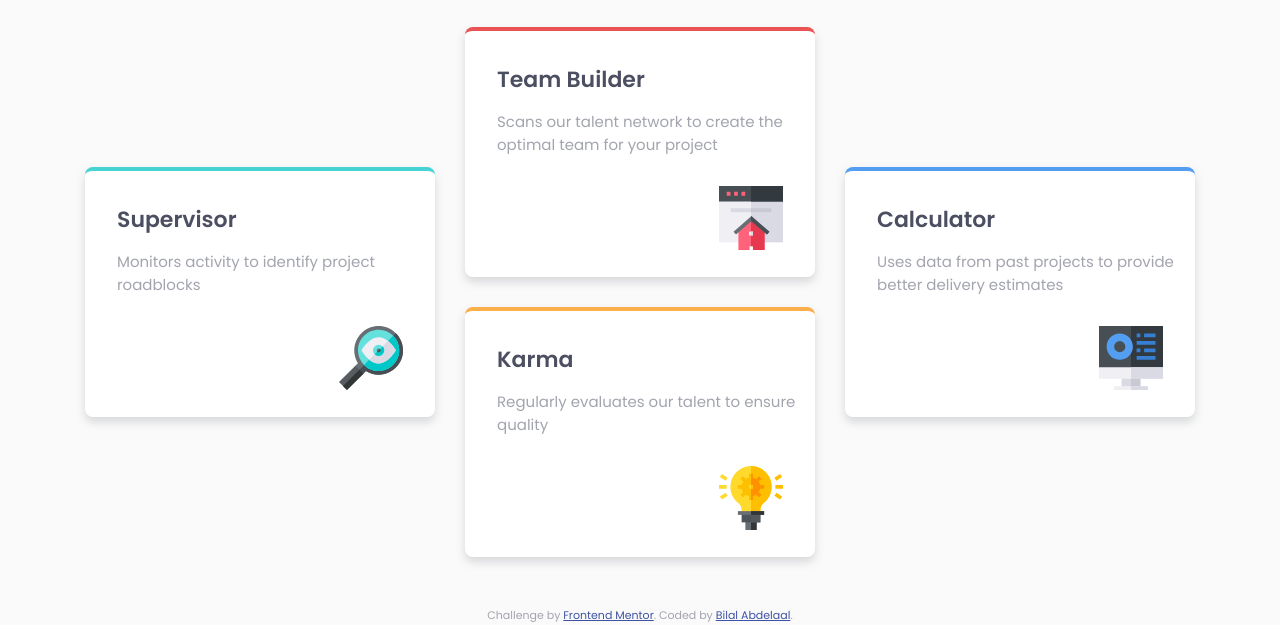
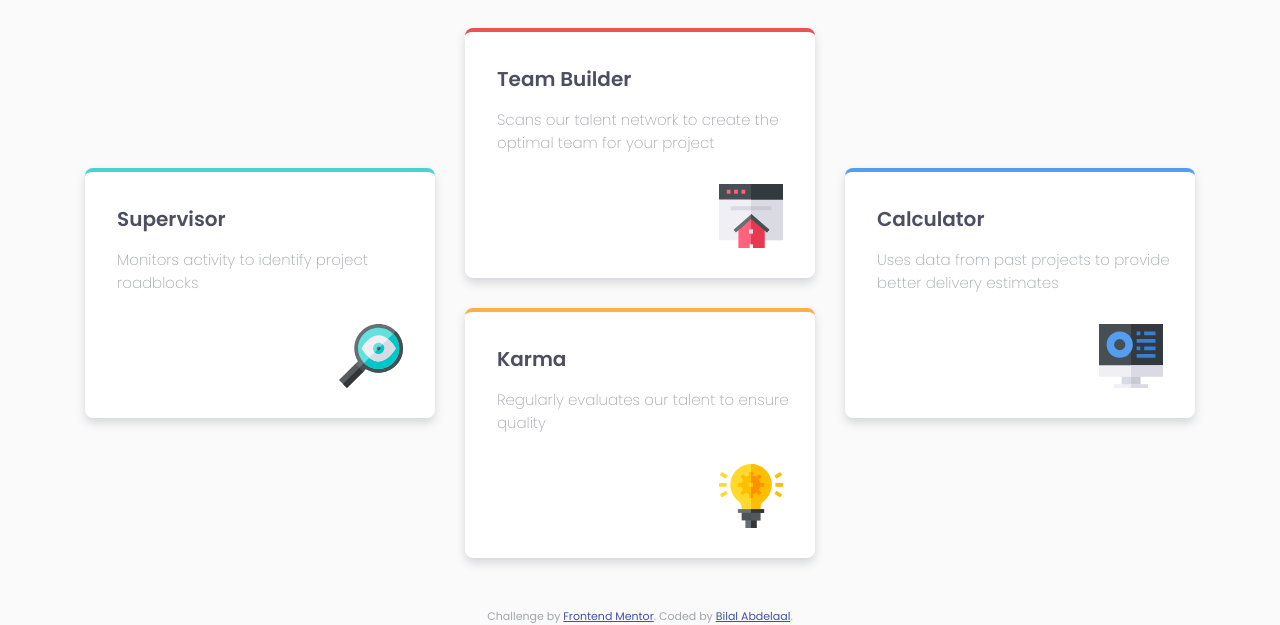
Before and after one commit to BelalElrashidy/FourCardFeatureSection, a plain HTML site: page index.html in a window 1280 px wide. Shown: the part 290-915 px from the top of the page. Drawn offline with Linux system fonts and the light colour scheme.

Commit message:
Add files via upload

```diff
--- a/Scss/_container.scss
+++ b/Scss/_container.scss
@@ -4,7 +4,7 @@
     @media (max-width:767px){
         margin-top: 25px;
     }
-    margin-top: 30px;
+    margin-top: 55px;
     display: flex;
     flex-wrap: wrap;
     flex-direction: row;
@@ -31,13 +31,13 @@
         h1{
             text-align: left;
             padding-left: 32px;
-            font-size: 22px;
+            font-size: 20px;
             margin-bottom: 15px;
             margin-top: 32px;
 
         }
         p{
-            font-size: 15px;
+            font-weight: $small-font;
             text-align: left;
             line-height: 1.5;
             padding-left: 32px;
--- a/Scss/_global.scss
+++ b/Scss/_global.scss
@@ -9,7 +9,6 @@ body{
     font-size: 15px;
     background-color: $Very-Light-Gray;
     font-family: 'Poppins', sans-serif;
-    height: 600px;
     @media (min-width: 768px) {
         overflow-y: auto;
     }
@@ -22,16 +21,13 @@ body{
     font-size: 37px;
     font-weight: $small-font;
     color: $Grayish-Blue;
-    margin-top: 90px;
+    margin-top: 80px;
 }
 
 h1{
     @media (max-width: 768px){
         font-size: 25px;
-        margin-top: 12px;
-
     }
-    margin-top: 14px;
     font-size: 37px;
     margin-bottom: 25px;
     text-align: center;
@@ -40,7 +36,6 @@ h1{
 }
 p{
     font-size: 15px;
-
     font-weight: $med-font;
     color: $Grayish-Blue;
 }
```
Also changed, not shown: dist/css/main.css, 1 other file.
